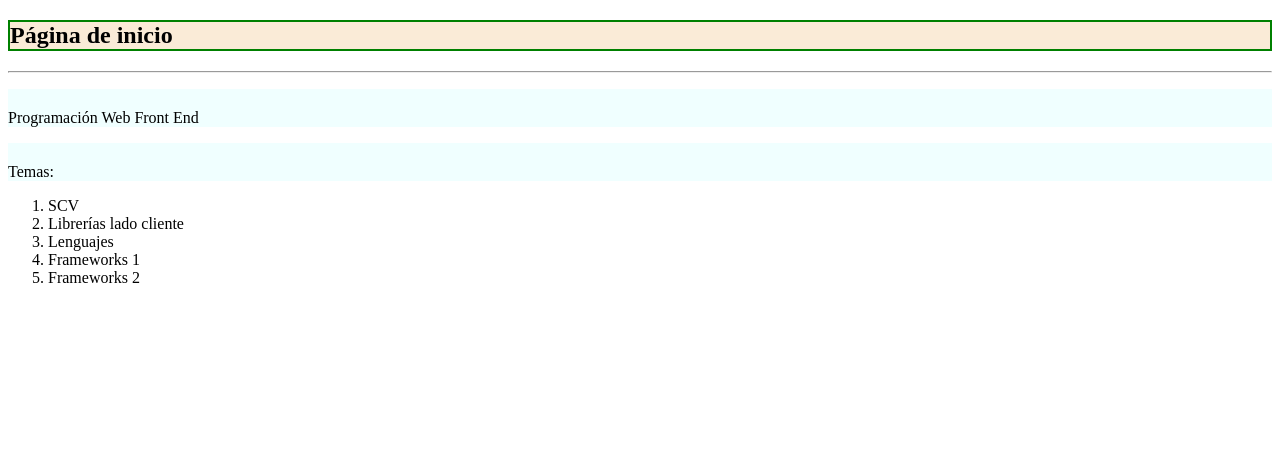
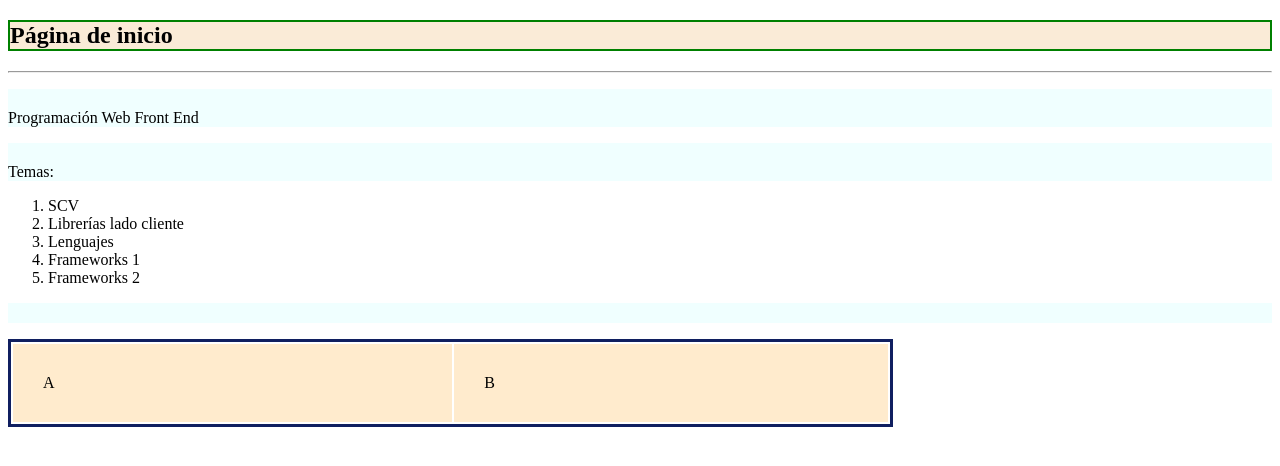
Before and after one commit to LeonardoNevarezChavez/proyecto2_git, a plain HTML site: page index.html in a window 1280 px wide. Drawn offline with Linux system fonts and the light colour scheme.

Commit message:
Tabla y estilos en CSS

```diff
--- a/estilos.css
+++ b/estilos.css
@@ -7,3 +7,13 @@ p {
     background-color: azure;
     padding-top: 20px;
 }
+
+table {
+    border: solid 3px rgb(16, 31, 96);
+    width: 70%;
+}
+
+td {
+    background-color: blanchedalmond;
+    padding: 30px;
+}
--- a/index.html
+++ b/index.html
@@ -22,5 +22,13 @@
         <li>Frameworks 2</li>
     </ol>
 
+    <p></p>
+    <table>
+        <tr>
+            <td>A</td>
+            <td>B</td>
+        </tr>
+    </table>
+
 </body>
 </html>
```
